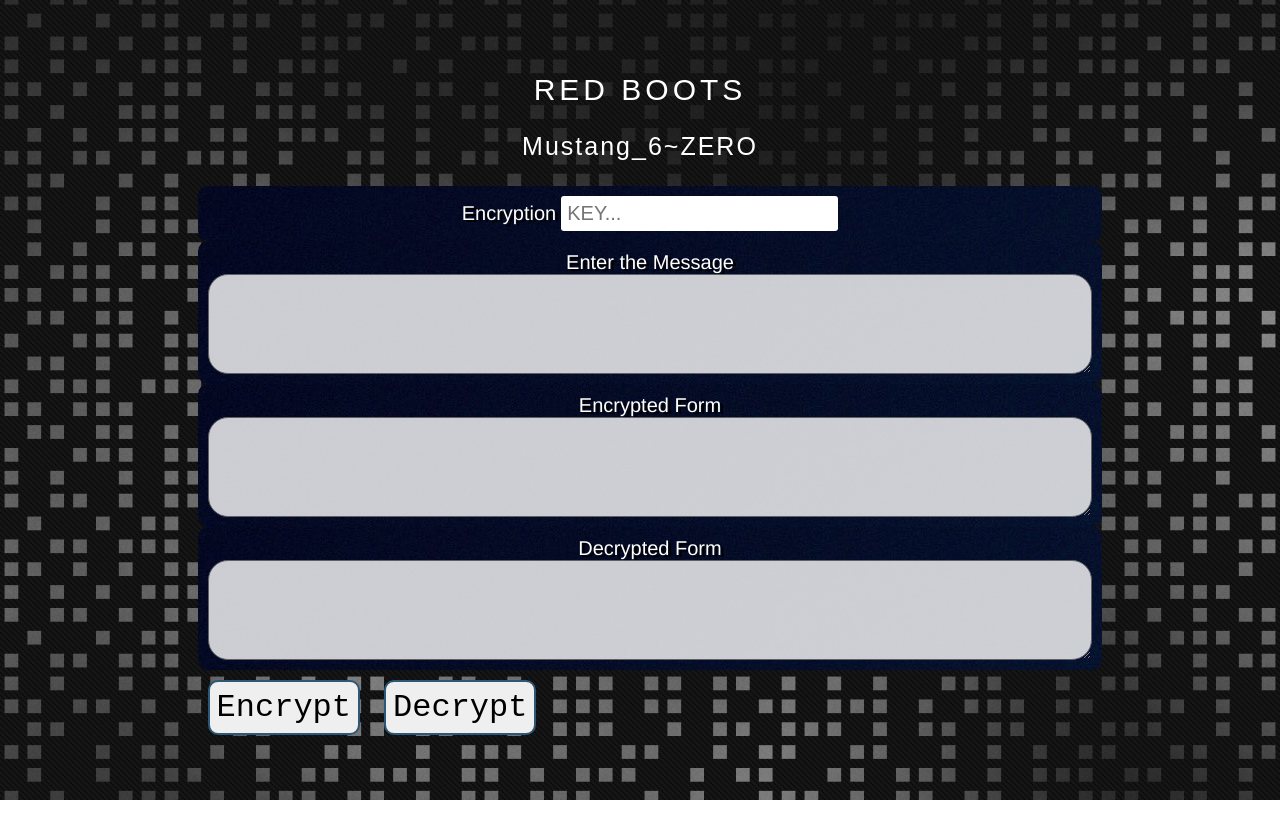
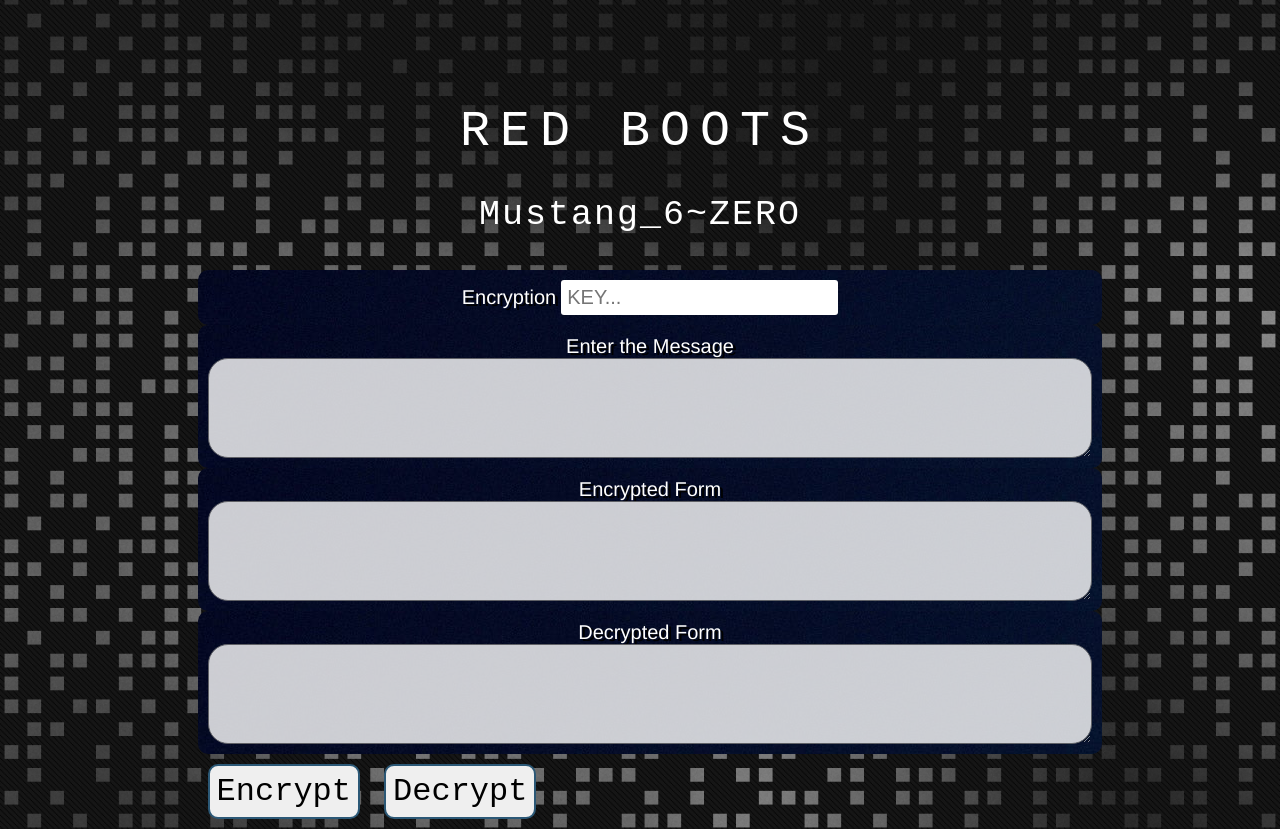
Before and after one commit to zero-piyush/redboots, a plain HTML site: page RedBoots/index.html in a window 1280 px wide. Before the commit the page ends 800 px from the top, so only its background shows below. Drawn offline with Linux system fonts and the light colour scheme.

Commit message:
css file update

```diff
--- a/RedBoots/style.css
+++ b/RedBoots/style.css
@@ -8,16 +8,16 @@ span{
     font-size: 15pt;
 }
 .head{
-    font-family: fantasy;
-    letter-spacing: 4px;
-    font-size: 30px;
+    font-family: monospace;
+    letter-spacing: 10px;
+    font-size: 50px;
     text-align: center;
-    padding-top: 15px;
+    padding-top: 45px;
     color: white;
 }
 .head p{
-    font-size: 25px;
-    font-family: fantasy;
+    font-size: 35px;
+    font-family: monospace;
     color: white;
     letter-spacing: 2px;
 }
@@ -43,7 +43,10 @@ textarea {
     min-height: 100px;
     border-radius: 20px;
     color: #2b5876;
+    text-align: center;
+    font-size: 22px;
 }
+
 span{
     color: ;
     text-shadow: 3px 2px black;
```
